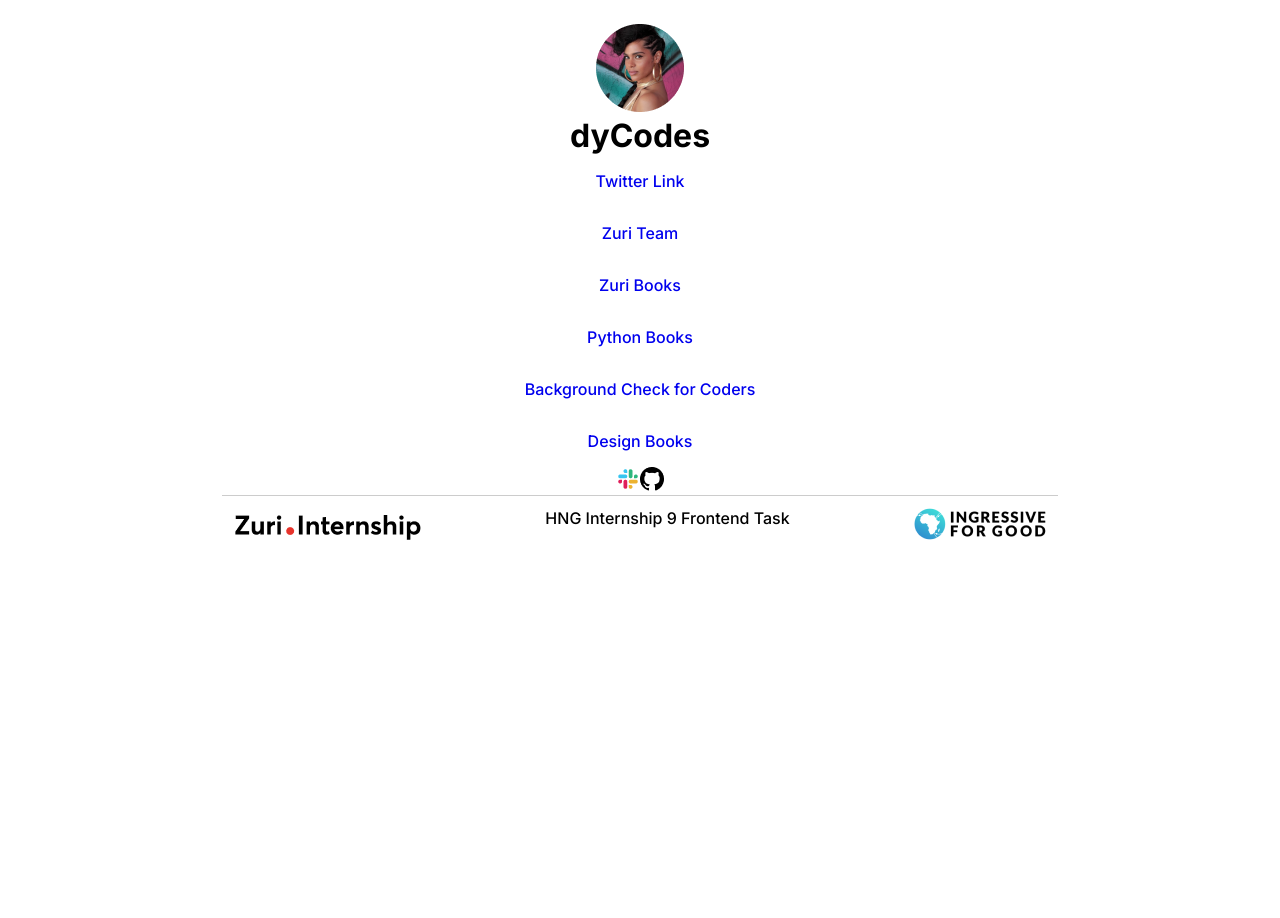
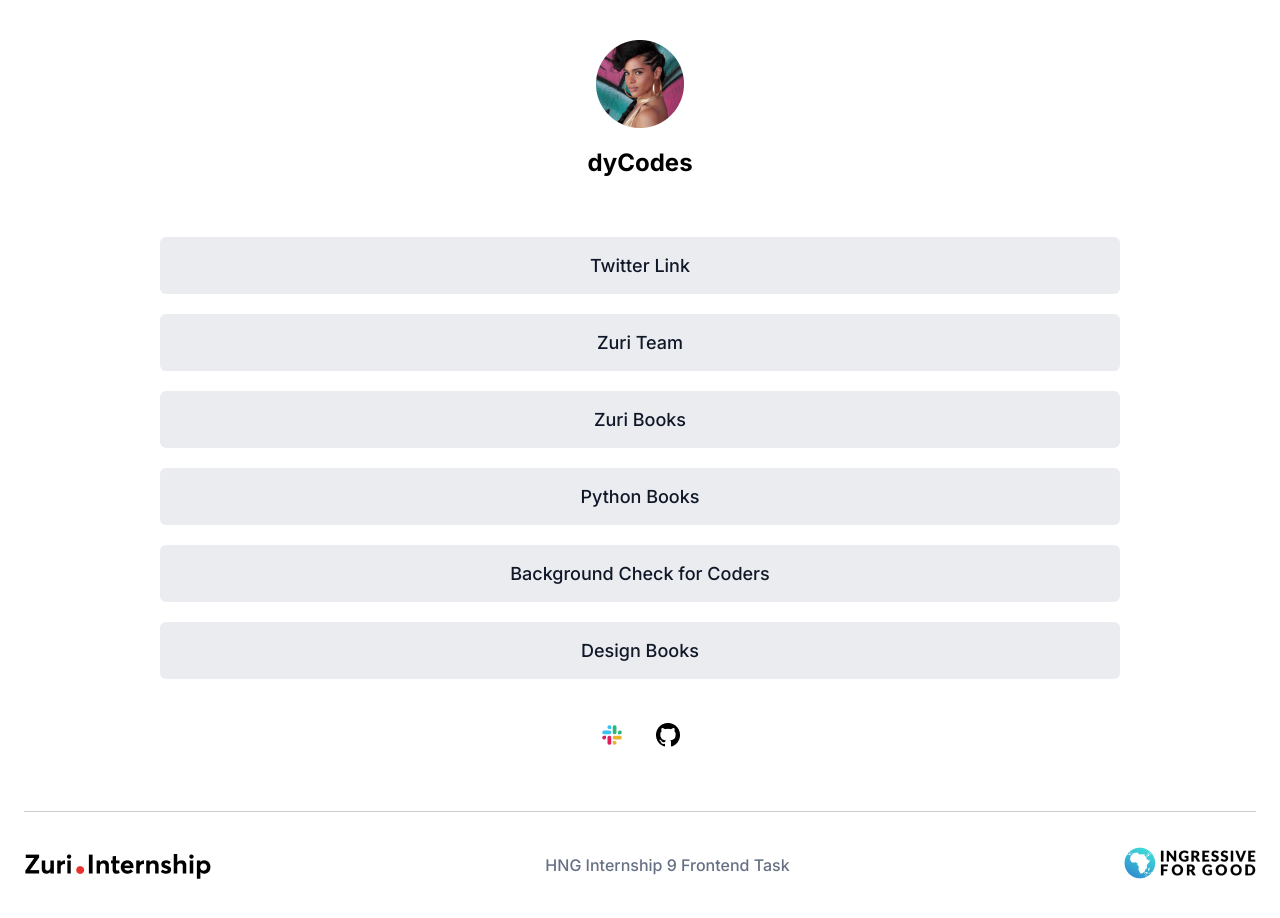
Before and after one commit to dyCodes/linktree-hngi9, a React (Create React App) app: page / in a window 1280 px wide. Before the commit the page ends 800 px from the top, so only its background shows below. Built offline with nearby package versions, Linux system fonts and the light colour scheme; the HTML template or start-up script is replaced by a standard one.

Commit message:
Style components

```diff
--- a/src/index.css
+++ b/src/index.css
@@ -11,29 +11,73 @@ body {
   font-family: "Inter", sans-serif;
 }
 
+a {
+  text-decoration: none;
+}
+
 .App {
   text-align: center;
-  max-width: 860px;
   margin: auto;
-  padding: 24px 12px;
+  padding: 24px;
+  padding-bottom: 0;
 }
 
-main {
-  margin: 40px 0;
+.container {
+  max-width: 960px;
+  margin: 60px auto;
+}
+
+header {
+  position: relative;
+}
+
+#profile_img {
+  padding: 16px;
+}
+
+.username {
+  font-weight: 700;
+  font-size: 24px;
+}
+
+.btn.link {
+  display: block;
+  padding: 18px;
+  width: 100%;
+  color: #101828;
+  font-size: 18px;
+  margin-bottom: 20px;
+  border-radius: 6px;
+  background: #eaecf0;
+  transition: all 0.4s;
+}
+
+.btn.link:hover {
+  background: #c3c5ca;
+}
+
+.social {
+  padding-top: 24px;
+}
+.social-link {
+  margin: 0 10px;
+  padding: 6px;
 }
 
 footer {
   display: flex;
-  padding: 12px;
+  align-items: center;
+  justify-content: space-between;
+  flex-wrap: wrap;
+  padding: 35px 0;
   border-top: 1px solid #ccc;
-  justify-content: space-between;
 }
-a {
-  text-decoration: none;
+footer p {
+  color: #667085;
 }
 
-.btn.link {
-  display: block;
-  padding: 16px;
-  width: 100%;
+@media screen and (max-width: 786px) {
+  footer p {
+    margin: 32px 0;
+  }
 }
```
